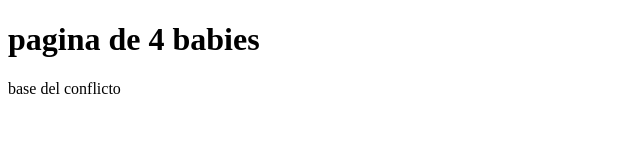
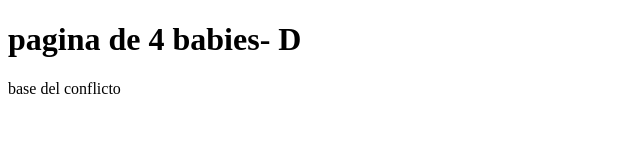
Before and after one commit to 4-babies/conflicto, a plain HTML site: page index.html in a window 1280 px wide. Shown: the full height of the page, 0-640 px from the left. Drawn offline with Linux system fonts and the light colour scheme.

Commit message:
feat: modifico título en h1 con mi nombre de usuario

```diff
--- a/index.html
+++ b/index.html
@@ -1,4 +1,4 @@
 <!DOCTYPE html>
 <title>4 babies</title>
-<h1>pagina de 4 babies</h1>
+<h1>pagina de 4 babies- D</h1>
 <p>base del conflicto</p>
```
